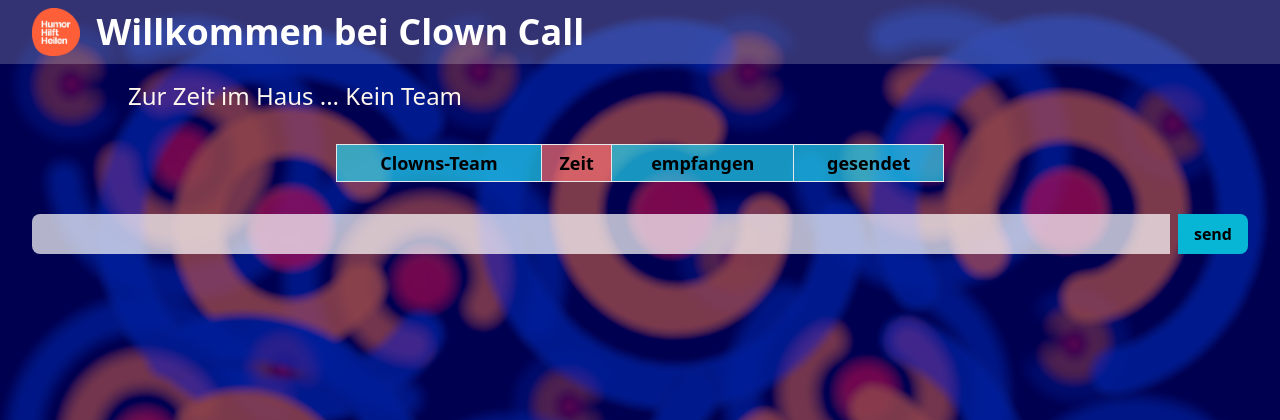
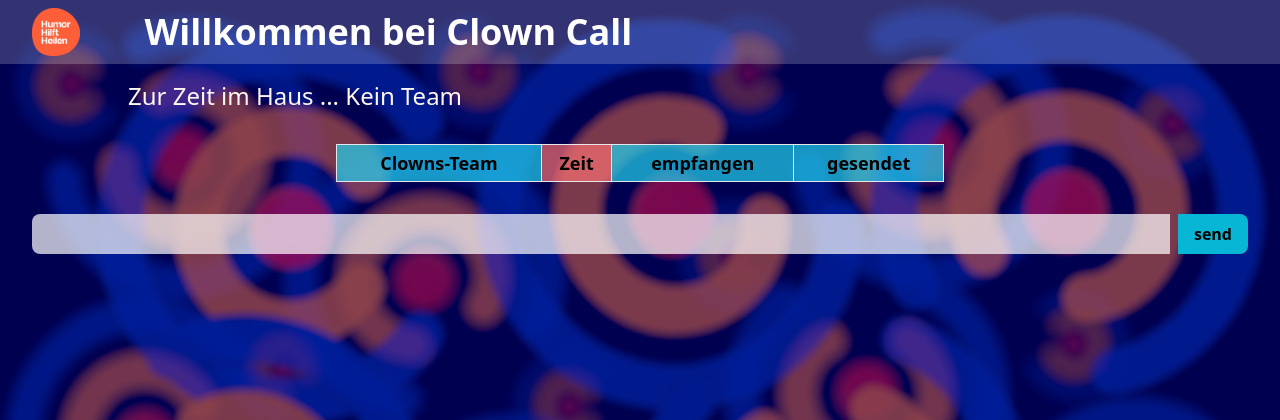
Before and after one commit to TomBenRu/web_app_clown_controll, a FastAPI app: template templates/chat_clown_call.html.j2 in a window 1280 px wide. Shown: the top 420 px of the page. Run offline with FastAPI, Linux system fonts and the light colour scheme; the template is opened without the code that fills it, so the values that code supplies are empty; parts of the project's set-up code (start-up, migrations or seed data) failed here and were passed over; some libraries are stand-ins or nearby versions.

Commit message:
In progress.

```diff
--- a/templates/header_hhh.html.j2
+++ b/templates/header_hhh.html.j2
@@ -1,6 +1,6 @@
 <header class="bg-white bg-opacity-20">
     <div class="flex items-center h-16">
         <img class="pl-8 py-4 h-20" src="{{ url_for('static', path='hhh_logo.png') }}" alt="Grafik Humor Hilft Heilen">
-        <h1 class="text-xl md:text-2xl lg:text-4xl font-bold text-white ml-4">Willkommen bei Clown Call</h1>
+        <h1 class="text-xl md:text-2xl lg:text-4xl font-bold text-white ml-4 md:ml-8 lg:ml-16">Willkommen bei Clown Call</h1>
     </div>
 </header>
```
